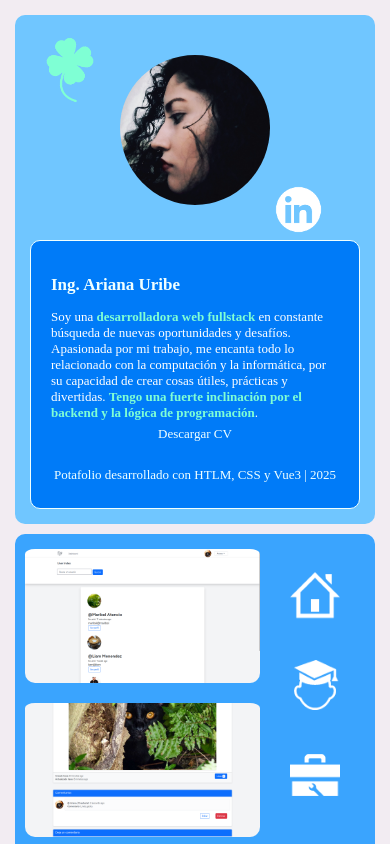
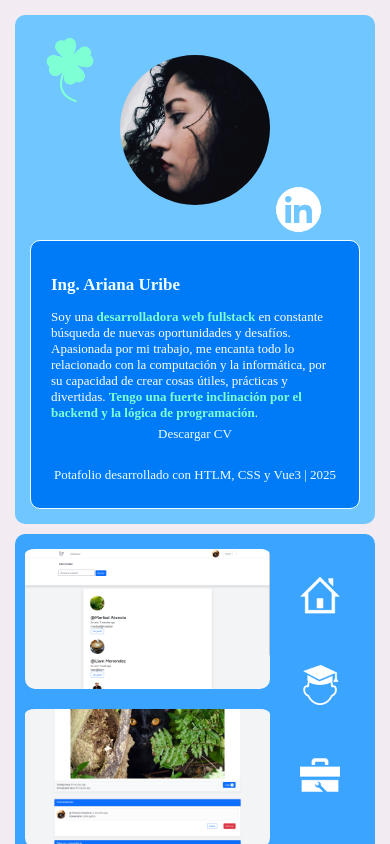
Before and after one commit to ArianaEsperanza19/Portafolio, a Vue app: page / in a window 390 px wide. Shown: the top 844 px of the page. Built offline with nearby package versions, Linux system fonts and the light colour scheme.

Commit message:
Ajustar estilos responsivos para Chromium

```diff
--- a/src/App.vue
+++ b/src/App.vue
@@ -288,5 +288,9 @@ html body {
         padding-top: 5px;
         padding-bottom: 5px;
     }
+    .boton span img {
+        width: 40px;
+        height: 40px;
+    }
 }
 </style>
--- a/src/components/Herramientas.vue
+++ b/src/components/Herramientas.vue
@@ -161,7 +161,7 @@ h2 {
 
 /* Media queries para dispositivos móviles */
 @media (max-width: 480px) {
-  .contenedor-grid {
+  .seccion-herramientas {
     grid-template-columns: 1fr;
   }
 
```
